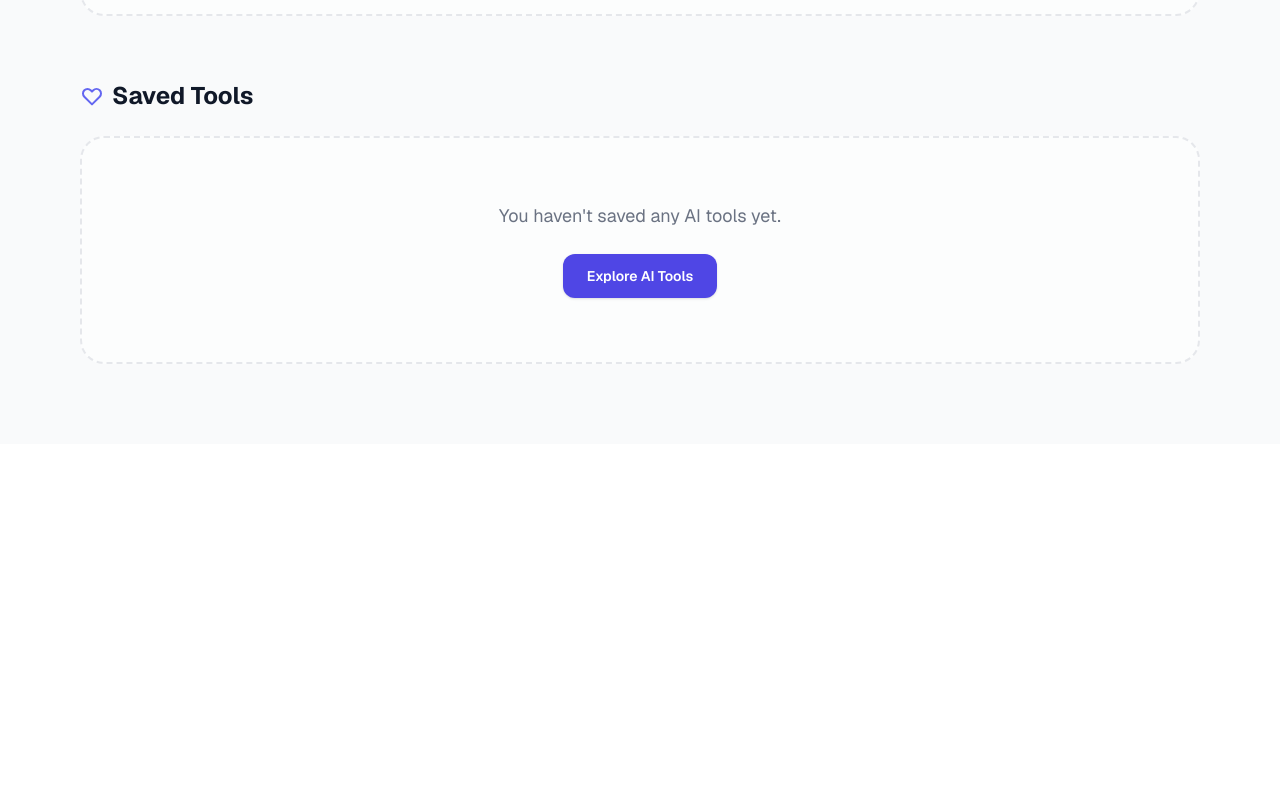
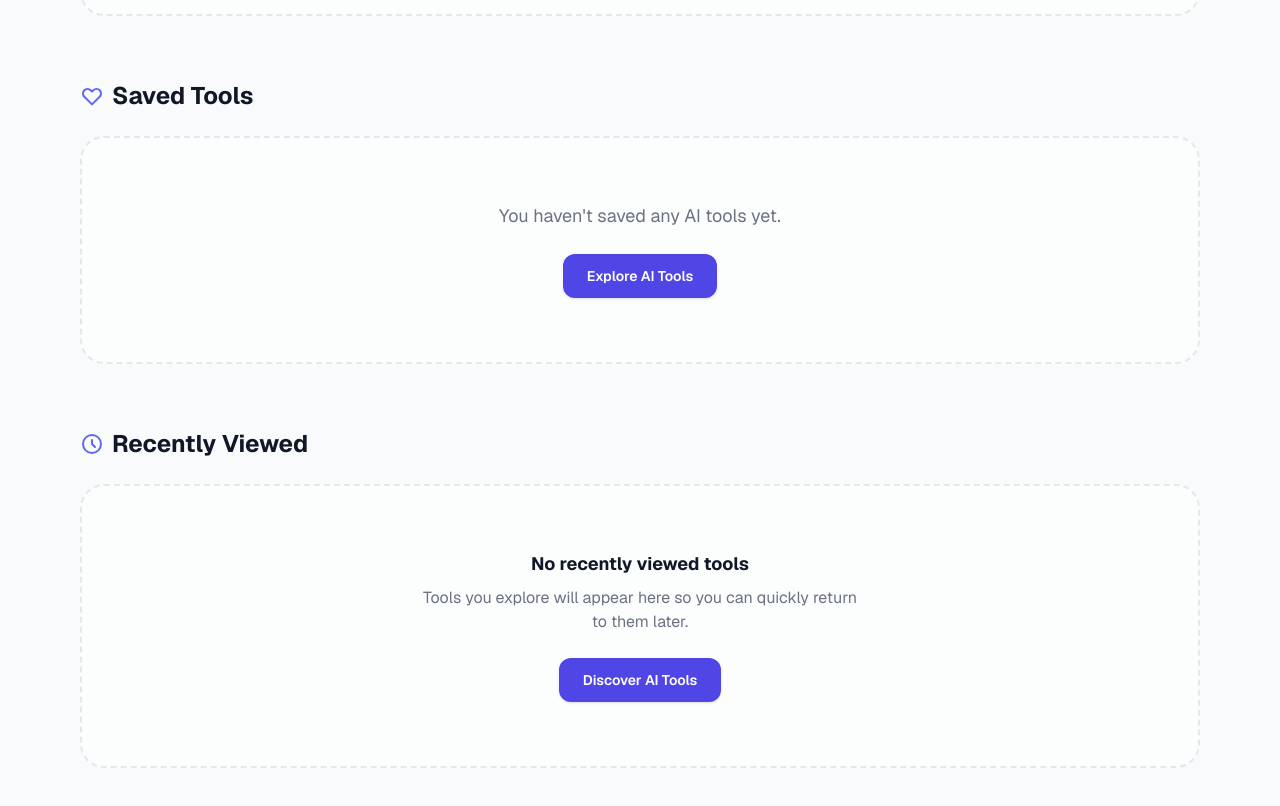
Before and after one commit to YashkumarLohra/ai-saas-platform, a Next.js app: page / in a window 1280 px wide. Shown: the part 1573-2379 px from the top of the page. Before the commit the page ends 2017 px from the top, so only its background shows below. Built offline with nearby package versions, Linux system fonts and the light colour scheme.

Commit message:
feat: add recently viewed tools experience

```diff
--- a/src/components/DashboardView.tsx
+++ b/src/components/DashboardView.tsx
@@ -164,21 +164,44 @@ export function DashboardView() {
                 </section>
 
                 {/* Recently Viewed Tools */}
-                {recentlyViewedTools.length > 0 && (
-                  <section className="flex flex-col gap-6">
+                <section className="flex flex-col gap-6">
+                  <div className="flex items-end justify-between">
                     <h2 className="text-2xl font-bold text-gray-900 dark:text-white flex items-center gap-2">
-                      <svg className="w-6 h-6 text-brand-500" fill="none" viewBox="0 0 24 24" stroke="currentColor">
+                      <svg className="w-6 h-6 text-brand-500" fill="none" viewBox="0 0 24 24" stroke="currentColor" aria-hidden="true">
                         <path strokeLinecap="round" strokeLinejoin="round" strokeWidth={2} d="M12 8v4l3 3m6-3a9 9 0 11-18 0 9 9 0 0118 0z" />
                       </svg>
                       Recently Viewed
                     </h2>
+                    {recentlyViewedTools.length > 0 && (
+                      <button
+                        onClick={() => {
+                          import("@/hooks/useRecentlyViewed").then(m => m.clearRecentlyViewed());
+                        }}
+                        className="text-sm font-semibold text-brand-600 dark:text-brand-400 hover:underline focus:outline-none focus:ring-2 focus:ring-brand-500 rounded px-1 -mr-1 transition-colors"
+                      >
+                        Clear history
+                      </button>
+                    )}
+                  </div>
+
+                  {recentlyViewedTools.length > 0 ? (
                     <div className="grid grid-cols-1 md:grid-cols-2 lg:grid-cols-3 gap-6">
                       {recentlyViewedTools.map(tool => (
                         <ToolCard key={tool.id} tool={tool} />
                       ))}
                     </div>
-                  </section>
-                )}
+                  ) : (
+                    <div className="flex flex-col items-center justify-center py-16 px-6 text-center border-2 border-dashed border-gray-200 dark:border-zinc-800 rounded-3xl bg-white/50 dark:bg-zinc-900/50">
+                      <p className="text-lg font-bold text-gray-900 dark:text-white mb-2">No recently viewed tools</p>
+                      <p className="text-base text-gray-500 dark:text-gray-400 mb-6 max-w-md">
+                        Tools you explore will appear here so you can quickly return to them later.
+                      </p>
+                      <Link href="/discover" className="rounded-xl bg-brand-600 px-6 py-3 text-sm font-semibold text-white transition-colors hover:bg-brand-500 shadow-sm flex items-center gap-2 focus:outline-none focus:ring-2 focus:ring-brand-500 focus:ring-offset-2">
+                        Discover AI Tools
+                      </Link>
+                    </div>
+                  )}
+                </section>
               </div>
             )}
 
--- a/src/hooks/useRecentlyViewed.ts
+++ b/src/hooks/useRecentlyViewed.ts
@@ -23,6 +23,15 @@ export function addRecentlyViewed(slug: string) {
     window.dispatchEvent(new Event("recentlyViewedUpdated"));
   } catch (error) {
     console.error("Failed to update recently viewed tools:", error);
+  }
+}
+
+export function clearRecentlyViewed() {
+  try {
+    localStorage.removeItem(LOCAL_STORAGE_KEY);
+    window.dispatchEvent(new Event("recentlyViewedUpdated"));
+  } catch (error) {
+    console.error("Failed to clear recently viewed tools:", error);
   }
 }
 
```
